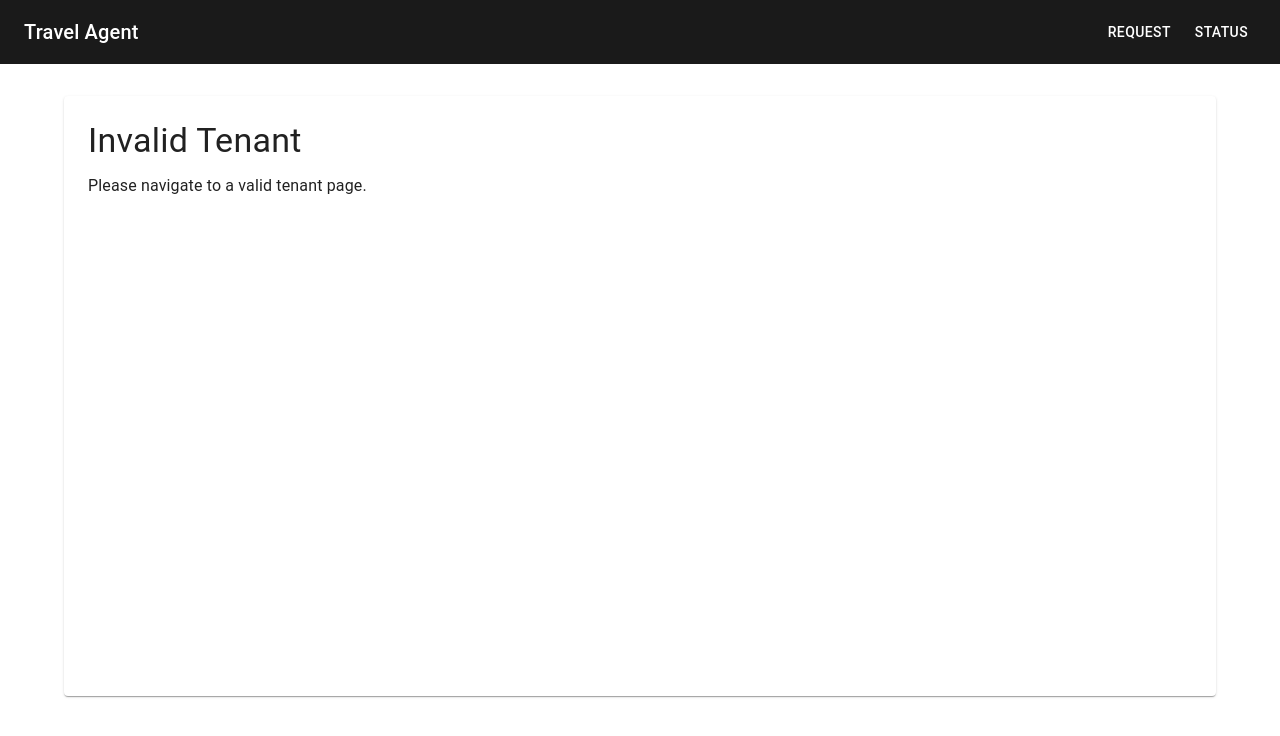
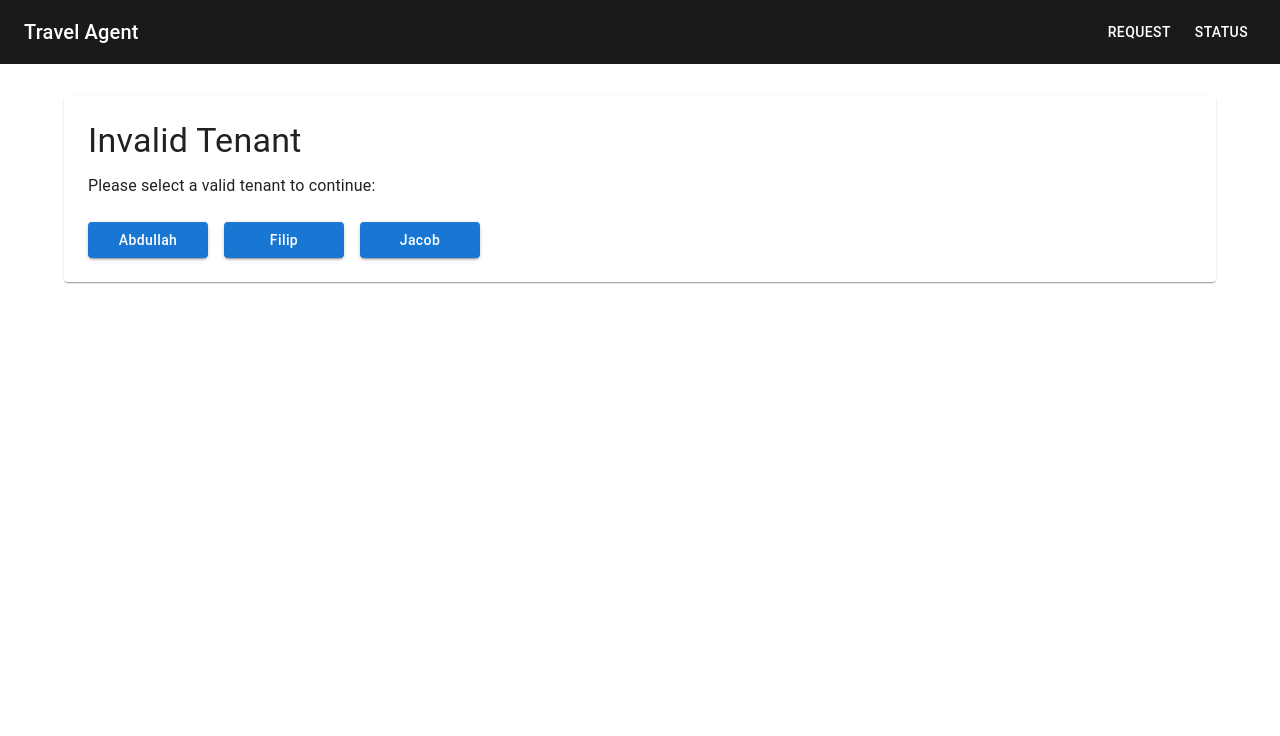
Before and after one commit to kubante/sap-agent, a React (Vite) app in the folder client/: page / in a window 1280 px wide. Shown: the top 736 px of the page. Built offline with nearby package versions, Linux system fonts and the light colour scheme.

Commit message:
Add links to valid tenants on InvalidTenant Component

```diff
--- a/client/src/components/InvalidTenant.tsx
+++ b/client/src/components/InvalidTenant.tsx
@@ -1,14 +1,33 @@
-import { Paper, Typography } from "@mui/material";
+import { Paper, Typography, Button, Box } from "@mui/material";
+import { Link } from "react-router-dom";
+import { TENANTS } from "../constants";
+import { capitalize } from "lodash";
 
 export default function InvalidTenant() {
   return (
-    <Paper sx={{ p: 3, minHeight: "calc(100vh - 200px)" }}>
+    <Paper sx={{ p: 3 }}>
       <Typography variant="h4" gutterBottom>
         Invalid Tenant
       </Typography>
-      <Typography variant="body1">
-        Please navigate to a valid tenant page.
+      <Typography variant="body1" sx={{ mb: 3 }}>
+        Please select a valid tenant to continue:
       </Typography>
+      <Box sx={{ display: "flex", gap: 2, flexWrap: "wrap" }}>
+        {TENANTS.map((tenant) => (
+          <Button
+            key={tenant}
+            variant="contained"
+            component={Link}
+            to={`/${tenant}`}
+            sx={{
+              minWidth: 120,
+              textTransform: "capitalize",
+            }}
+          >
+            {capitalize(tenant)}
+          </Button>
+        ))}
+      </Box>
     </Paper>
   );
 }
```
